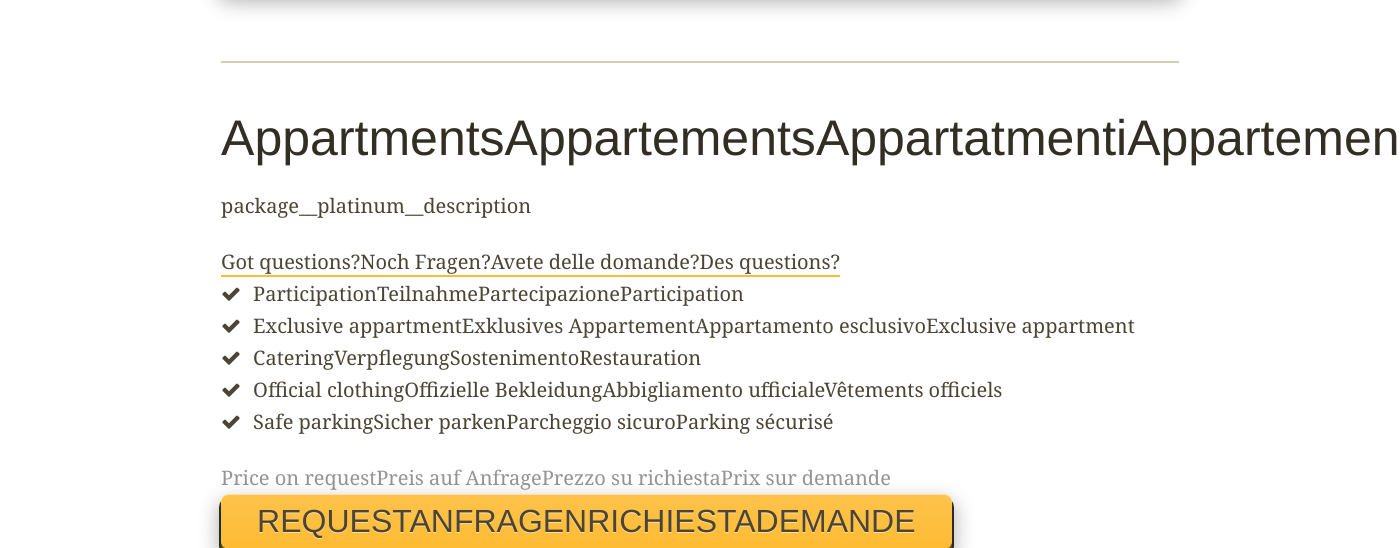
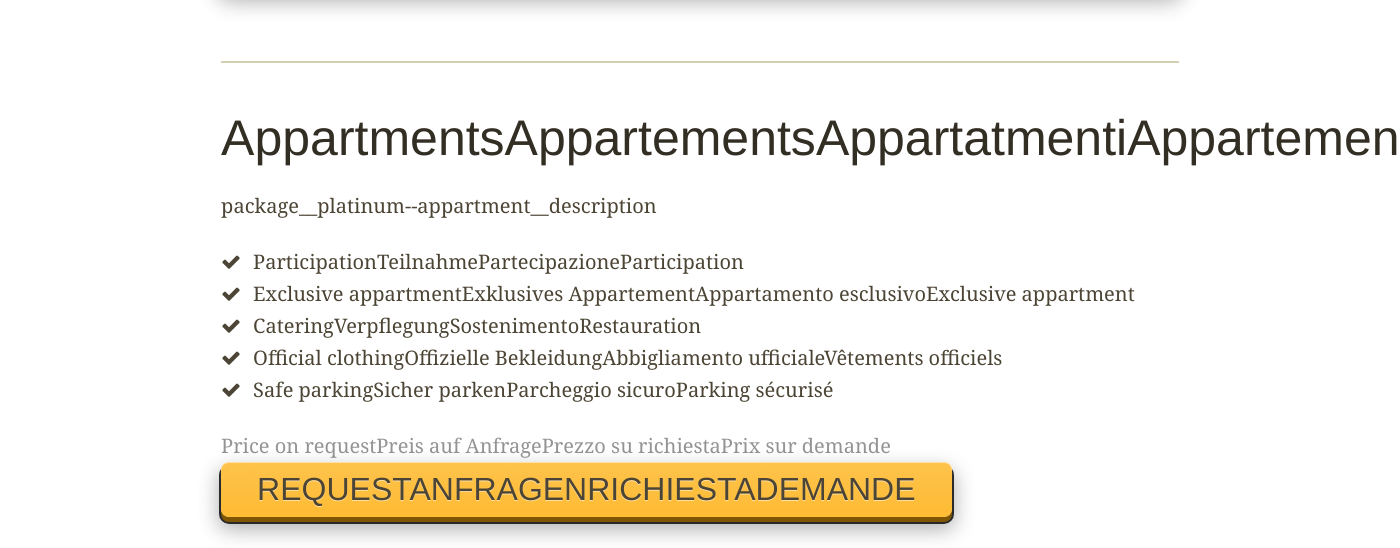
Before and after one commit to xonic/gpd-theme, a WordPress theme: the page made by themes/gp-dolomiti/packages.php in a window 1400 px wide; the page is wider, and only the part inside the window is pictured. Shown: the part 4356-4904 px from the top of that part. Run offline with PHP 8.4 and a stand-in for WordPress, Linux system fonts and the light colour scheme; the site name, menu and one post (Sample post) are stand-ins, and other content is empty; some libraries are stand-ins or nearby versions.

Commit message:
- add appartments text en/de

```diff
--- a/themes/gp-dolomiti/packages.php
+++ b/themes/gp-dolomiti/packages.php
@@ -396,9 +396,8 @@ get_header(); ?>
 			<h2 class="subsection__title"><? _e("<!--:en-->Appartments<!--:--><!--:de-->Appartements<!--:--><!--:it-->Appartatmenti<!--:--><!--:fr-->Appartements<!--:-->"); ?></h2>
 			<div class="l-package__description">
 				<p class="package__description">
-					<? _e("package__platinum__description", "gp-dolomiti"); ?>
+					<? _e("package__platinum--appartment__description", "gp-dolomiti"); ?>
 				</p>
-				<a href="<? echo get_site_url() . '/' . qtrans_getLanguage(); ?>/contact" title="Kontaktieren Sie uns"><? _e("<!--:en-->Got questions?<!--:--><!--:de-->Noch Fragen?<!--:--><!--:it-->Avete delle domande?<!--:--><!--:fr-->Des questions?<!--:-->"); ?></a>
 			</div>
 			<div class="l-package__summary">
 				<ul class="package__summary">
```
Also changed, not shown: 4 other files.
